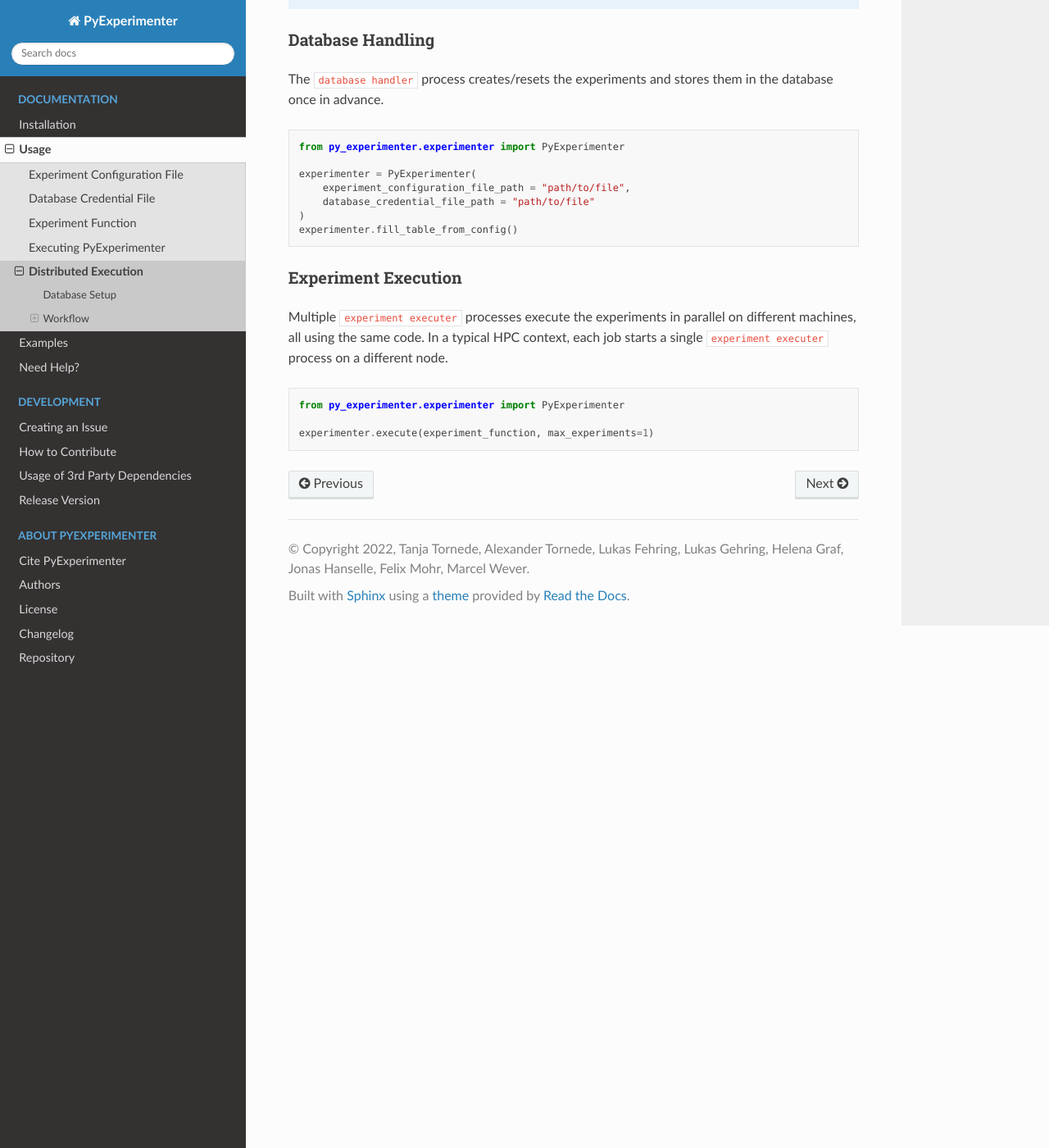
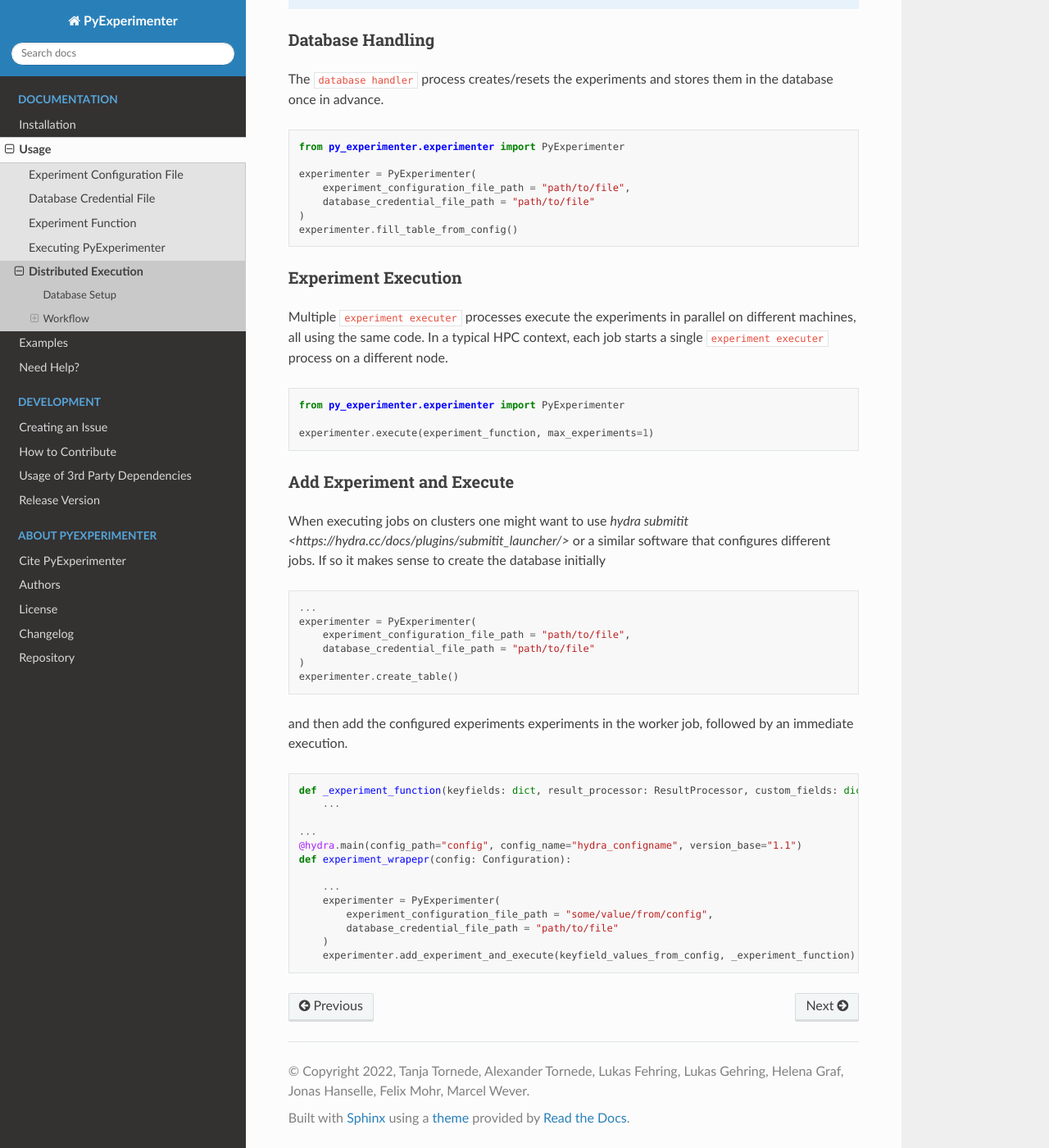
Before and after one commit to tornede/py_experimenter, a Sphinx documentation site: the page built from docs/source/usage/distributed_execution.rst, in a window 1280 px wide and 1400 px high, scrolled down 654 px. Shown: the whole window at 82% size. Built offline with Sphinx 7.4.7 and the Read the Docs theme 2.0.0, drawn with Linux system fonts in a browser that asks for light colours; pages that are not in the unit, such as notebooks, are missing from menus.

Commit message:
Add documentation

```diff
--- a/docs/source/usage/distributed_execution.rst
+++ b/docs/source/usage/distributed_execution.rst
@@ -45,3 +45,35 @@
     from py_experimenter.experimenter import PyExperimenter
 
     experimenter.execute(experiment_function, max_experiments=1)
+
+Add Experiment and Execute
+--------------------------
+
+When executing jobs on clusters one might want to use `hydra submitit <https://hydra.cc/docs/plugins/submitit_launcher/>` or a similar software that configures different jobs. If so it makes sense to create the database initially
+
+.. code-block:: python
+
+    ...
+    experimenter = PyExperimenter(
+        experiment_configuration_file_path = "path/to/file",
+        database_credential_file_path = "path/to/file"
+    )
+    experimenter.create_table()
+
+and then add the configured experiments experiments in the worker job, followed by an immediate execution.
+
+.. code-block:: python
+
+    def _experiment_function(keyfields: dict, result_processor: ResultProcessor, custom_fields: dict):
+        ...
+
+    ...
+    @hydra.main(config_path="config", config_name="hydra_configname", version_base="1.1")
+    def experiment_wrapepr(config: Configuration):
+
+        ...
+        experimenter = PyExperimenter(
+            experiment_configuration_file_path = "some/value/from/config",
+            database_credential_file_path = "path/to/file"
+        )
+        experimenter.add_experiment_and_execute(keyfield_values_from_config, _experiment_function)
```
